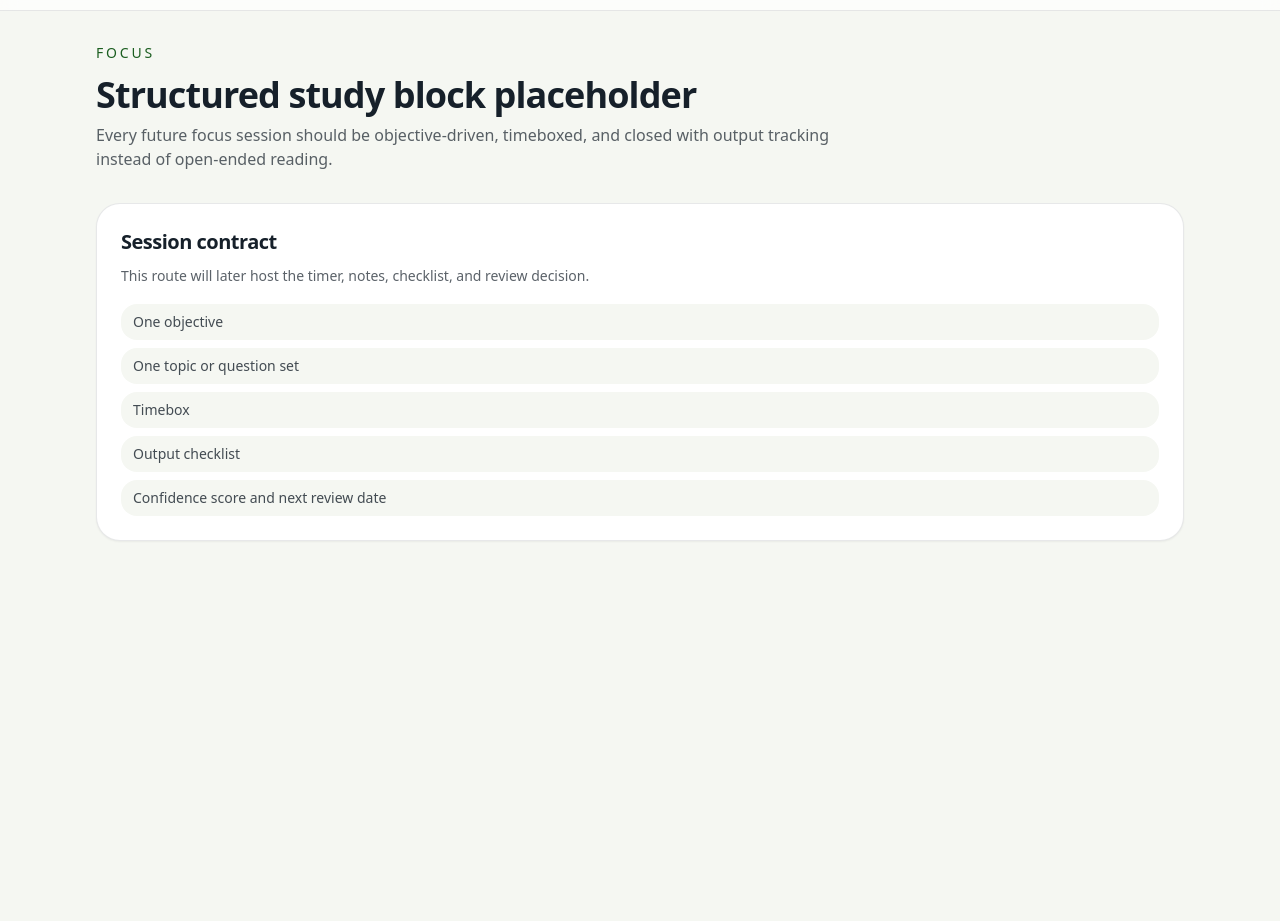
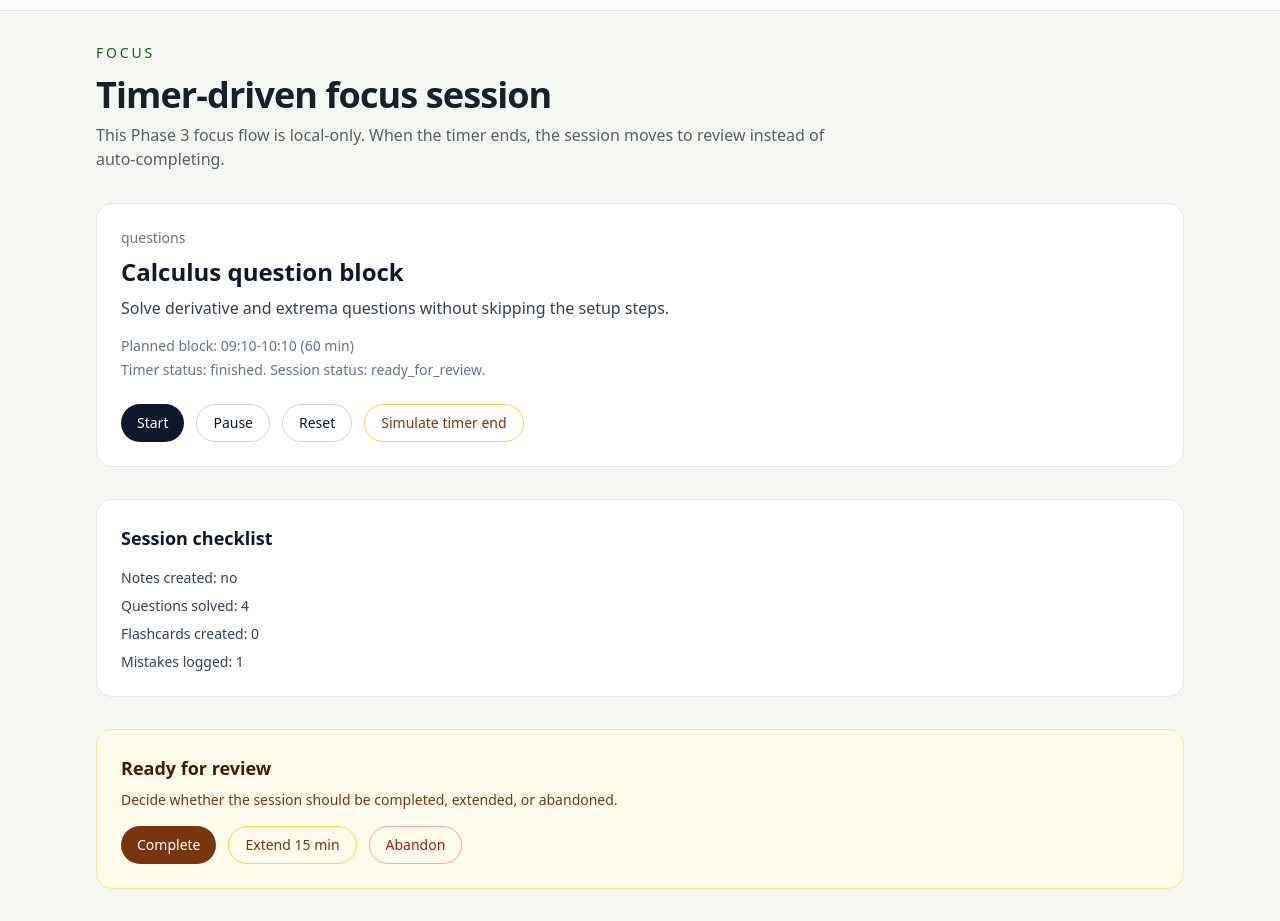
Before and after one commit to deanpm1994/aemet-a1-trainer, a Next.js app in the folder apps/web/: page /focus in a window 1280 px wide. Shown: the part 140-1061 px from the top of the page. Before the commit the page ends 800 px from the top, so only its background shows below. Built offline with nearby package versions, Linux system fonts and the light colour scheme.

Commit message:
feat(phase3): build local focus session workflow

```diff
--- a/apps/web/app/focus/page.tsx
+++ b/apps/web/app/focus/page.tsx
@@ -1,25 +1,151 @@
+"use client";
+
+import { useState } from "react";
+
 import { PageHeader } from "@/components/page-header";
-import { PlaceholderPanel } from "@/components/placeholder-panel";
+import { studySessions } from "@/lib/mock-data";
+import {
+  completeSessionReview,
+  extendSession,
+  moveSessionToReview,
+  pauseSessionTimer,
+  resetSessionTimer,
+  startSessionTimer,
+} from "@/lib/focus-planner";
 
 export default function FocusPage() {
+  const [session, setSession] = useState(studySessions[1] ?? null);
+
+  if (!session) {
+    return (
+      <div className="space-y-8">
+        <PageHeader
+          eyebrow="Focus"
+          title="No focus session selected"
+          description="Choose a session from the planner before opening focus mode."
+        />
+      </div>
+    );
+  }
+
+  const checklist = [
+    `Notes created: ${session.notesCreated ? "yes" : "no"}`,
+    `Questions solved: ${session.questionsSolved}`,
+    `Flashcards created: ${session.flashcardsCreated}`,
+    `Mistakes logged: ${session.mistakesLogged}`,
+  ];
+
   return (
     <div className="space-y-8">
       <PageHeader
         eyebrow="Focus"
-        title="Structured study block placeholder"
-        description="Every future focus session should be objective-driven, timeboxed, and closed with output tracking instead of open-ended reading."
+        title="Timer-driven focus session"
+        description="This Phase 3 focus flow is local-only. When the timer ends, the session moves to review instead of auto-completing."
       />
-      <PlaceholderPanel
-        title="Session contract"
-        description="This route will later host the timer, notes, checklist, and review decision."
-        bullets={[
-          "One objective",
-          "One topic or question set",
-          "Timebox",
-          "Output checklist",
-          "Confidence score and next review date",
-        ]}
-      />
+
+      <section className="rounded-2xl border border-slate-200 bg-white p-6">
+        <p className="text-sm text-slate-500">{session.sessionType}</p>
+        <h2 className="mt-2 text-2xl font-semibold text-slate-900">{session.name}</h2>
+        <p className="mt-2 text-slate-700">{session.objective}</p>
+        <p className="mt-4 text-sm text-slate-500">
+          Planned block: {session.plannedStartTime}-{session.plannedEndTime} (
+          {session.plannedDurationMinutes} min)
+        </p>
+        <p className="mt-1 text-sm text-slate-500">
+          Timer status: {session.timerStatus}. Session status: {session.status}.
+        </p>
+
+        <div className="mt-6 flex flex-wrap gap-3">
+          <button
+            className="rounded-full bg-slate-900 px-4 py-2 text-sm text-white"
+            onClick={() => setSession(startSessionTimer(session))}
+            type="button"
+          >
+            Start
+          </button>
+          <button
+            className="rounded-full border border-slate-300 px-4 py-2 text-sm text-slate-900"
+            onClick={() => setSession(pauseSessionTimer(session))}
+            type="button"
+          >
+            Pause
+          </button>
+          <button
+            className="rounded-full border border-slate-300 px-4 py-2 text-sm text-slate-900"
+            onClick={() => setSession(resetSessionTimer(session))}
+            type="button"
+          >
+            Reset
+          </button>
+          <button
+            className="rounded-full border border-amber-300 px-4 py-2 text-sm text-amber-900"
+            onClick={() => setSession(moveSessionToReview(session))}
+            type="button"
+          >
+            Simulate timer end
+          </button>
+        </div>
+      </section>
+
+      <section className="rounded-2xl border border-slate-200 bg-white p-6">
+        <h3 className="text-lg font-semibold text-slate-900">Session checklist</h3>
+        <ul className="mt-4 space-y-2 text-sm text-slate-700">
+          {checklist.map((item) => (
+            <li key={item}>{item}</li>
+          ))}
+        </ul>
+      </section>
+
+      {session.reviewState === "waiting" ? (
+        <section className="rounded-2xl border border-amber-200 bg-amber-50 p-6">
+          <h3 className="text-lg font-semibold text-amber-950">Ready for review</h3>
+          <p className="mt-2 text-sm text-amber-900">
+            Decide whether the session should be completed, extended, or abandoned.
+          </p>
+          <div className="mt-4 flex flex-wrap gap-3">
+            <button
+              className="rounded-full bg-amber-900 px-4 py-2 text-sm text-white"
+              onClick={() =>
+                setSession(
+                  completeSessionReview(session, {
+                    notesCreated: true,
+                    questionsSolved: session.questionsSolved,
+                    flashcardsCreated: session.flashcardsCreated,
+                    mistakesLogged: session.mistakesLogged,
+                    confidenceAfter: 4,
+                    nextReviewAt: "2026-06-26",
+                    notes: "Completed after the timer-end review step.",
+                  }),
+                )
+              }
+              type="button"
+            >
+              Complete
+            </button>
+            <button
+              className="rounded-full border border-amber-300 px-4 py-2 text-sm text-amber-900"
+              onClick={() => setSession(extendSession(session, 15))}
+              type="button"
+            >
+              Extend 15 min
+            </button>
+            <button
+              className="rounded-full border border-red-300 px-4 py-2 text-sm text-red-800"
+              onClick={() =>
+                setSession({
+                  ...session,
+                  status: "abandoned",
+                  completed: false,
+                  reviewState: "done",
+                })
+              }
+              type="button"
+            >
+              Abandon
+            </button>
+          </div>
+        </section>
+      ) : null}
     </div>
   );
 }
--- a/apps/web/lib/focus-planner.ts
+++ b/apps/web/lib/focus-planner.ts
@@ -129,3 +129,26 @@ export function resetSessionsToRecommendedWeek(
 ): StudySession[] {
   return recommendedSessions.map((session) => ({ ...session }));
 }
+
+export function startSessionTimer(session: StudySession): StudySession {
+  return {
+    ...session,
+    status: "in_progress",
+    timerStatus: "running",
+    completed: false,
+  };
+}
+
+export function pauseSessionTimer(session: StudySession): StudySession {
+  return {
+    ...session,
+    timerStatus: "paused",
+  };
+}
+
+export function resetSessionTimer(session: StudySession): StudySession {
+  return {
+    ...session,
+    timerStatus: "idle",
+  };
+}
```
Also changed, not shown: 1 other file (tests, documents, lock files or other folders).
